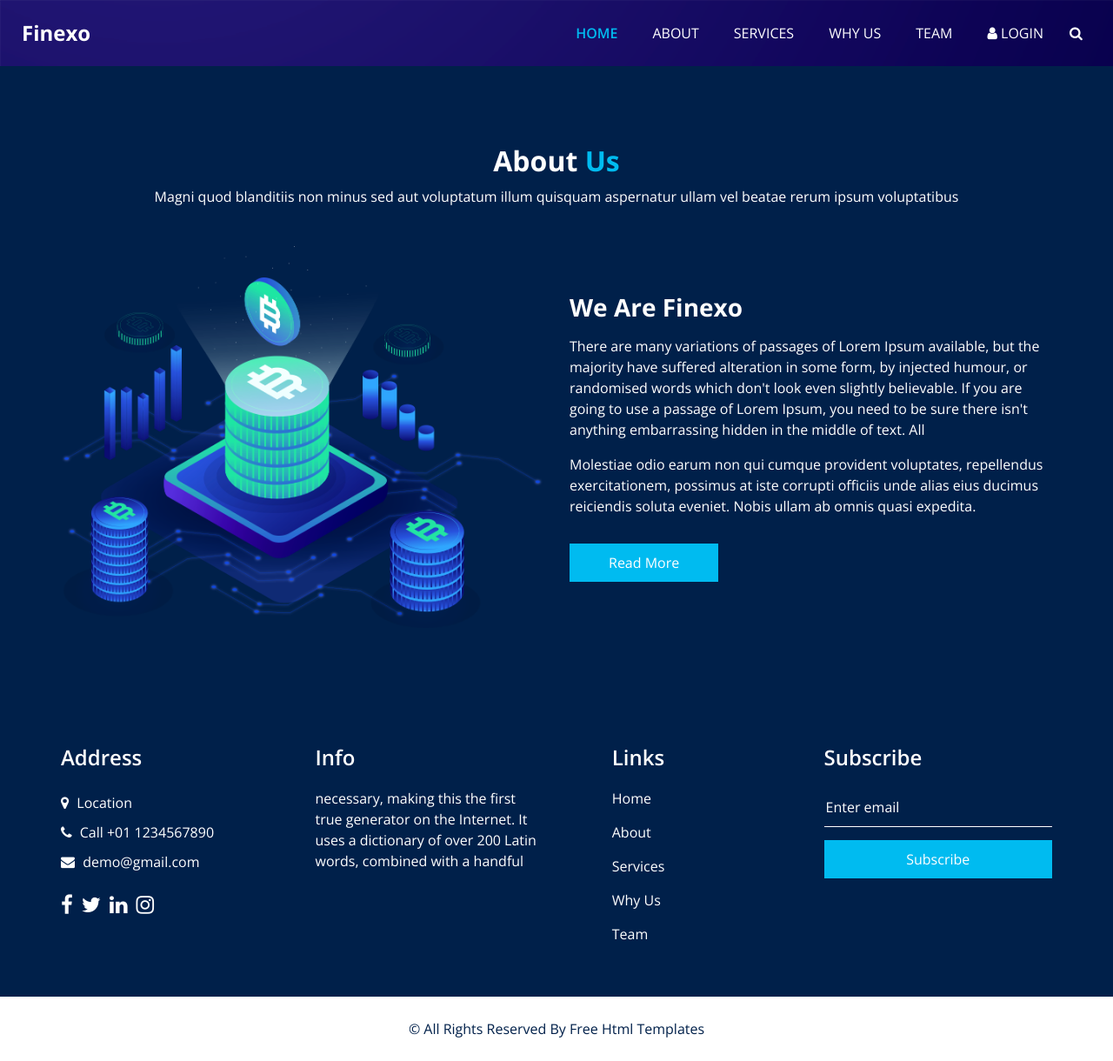
After one commit to Hector0015/Blog_Symfony, a Symfony app: template Blog-symfony/templates/page/about.html.twig in a window 1280 px wide. The commit adds this page. Shown: the whole page at 87% size. Run offline with Twig, Linux system fonts and the light colour scheme; the template is opened without the code that fills it, so the values that code supplies are empty; some libraries are stand-ins or nearby versions.

Commit message:
Empezar 1.2.3

```diff
--- a/Blog-symfony/public/index.html
+++ b/Blog-symfony/public/index.html
@@ -11,7 +11,7 @@
   <meta name="keywords" content="" />
   <meta name="description" content="" />
   <meta name="author" content="" />
-  <link rel="shortcut icon" href="images/favicon.png" type="">
+  <link rel="shortcut icon" href="images/inazumalogo.jpg" type="">
 
   <title> Finexo </title>
 
--- a/Blog-symfony/templates/base.html.twig
+++ b/Blog-symfony/templates/base.html.twig
@@ -11,7 +11,7 @@
   <meta name="keywords" content="" />
   <meta name="description" content="" />
   <meta name="author" content="" />
-  <link rel="shortcut icon" href="images/favicon.png" type="">
+  <link rel="shortcut icon" href="images/inazumalogo.jpg" type="">
 
 		<title> {% block title %}Finexo{% endblock %}</title>
 
--- /dev/null
+++ b/Blog-symfony/templates/page/about.html.twig
@@ -0,0 +1,140 @@
+{% extends 'base.html.twig' %}
+{% block title %}Inazuma{% endblock %}
+{% block body%}
+<!-- Principal Content Start-->
+ <section class="about_section layout_padding">
+    <div class="container  ">
+      <div class="heading_container heading_center">
+        <h2>
+          About <span>Us</span>
+        </h2>
+        <p>
+          Magni quod blanditiis non minus sed aut voluptatum illum quisquam aspernatur ullam vel beatae rerum ipsum voluptatibus
+        </p>
+      </div>
+      <div class="row">
+        <div class="col-md-6 ">
+          <div class="img-box">
+            <img src="images/about-img.png" alt="">
+          </div>
+        </div>
+        <div class="col-md-6">
+          <div class="detail-box">
+            <h3>
+              We Are Finexo
+            </h3>
+            <p>
+              There are many variations of passages of Lorem Ipsum available, but the majority have suffered alteration
+              in some form, by injected humour, or randomised words which don't look even slightly believable. If you
+              are going to use a passage of Lorem Ipsum, you need to be sure there isn't anything embarrassing hidden in
+              the middle of text. All
+            </p>
+            <p>
+              Molestiae odio earum non qui cumque provident voluptates, repellendus exercitationem, possimus at iste corrupti officiis unde alias eius ducimus reiciendis soluta eveniet. Nobis ullam ab omnis quasi expedita.
+            </p>
+            <a href="">
+              Read More
+            </a>
+          </div>
+        </div>
+      </div>
+    </div>
+  </section>
+
+  <!-- end about section -->
+
+  <!-- info section -->
+
+  <section class="info_section layout_padding2">
+    <div class="container">
+      <div class="row">
+        <div class="col-md-6 col-lg-3 info_col">
+          <div class="info_contact">
+            <h4>
+              Address
+            </h4>
+            <div class="contact_link_box">
+              <a href="">
+                <i class="fa fa-map-marker" aria-hidden="true"></i>
+                <span>
+                  Location
+                </span>
+              </a>
+              <a href="">
+                <i class="fa fa-phone" aria-hidden="true"></i>
+                <span>
+                  Call +01 1234567890
+                </span>
+              </a>
+              <a href="">
+                <i class="fa fa-envelope" aria-hidden="true"></i>
+                <span>
+                  demo@gmail.com
+                </span>
+              </a>
+            </div>
+          </div>
+          <div class="info_social">
+            <a href="">
+              <i class="fa fa-facebook" aria-hidden="true"></i>
+            </a>
+            <a href="">
+              <i class="fa fa-twitter" aria-hidden="true"></i>
+            </a>
+            <a href="">
+              <i class="fa fa-linkedin" aria-hidden="true"></i>
+            </a>
+            <a href="">
+              <i class="fa fa-instagram" aria-hidden="true"></i>
+            </a>
+          </div>
+        </div>
+        <div class="col-md-6 col-lg-3 info_col">
+          <div class="info_detail">
+            <h4>
+              Info
+            </h4>
+            <p>
+              necessary, making this the first true generator on the Internet. It uses a dictionary of over 200 Latin words, combined with a handful
+            </p>
+          </div>
+        </div>
+        <div class="col-md-6 col-lg-2 mx-auto info_col">
+          <div class="info_link_box">
+            <h4>
+              Links
+            </h4>
+            <div class="info_links">
+              <a class="active" href="index.html">
+                Home
+              </a>
+              <a class="" href="about.html">
+                About
+              </a>
+              <a class="" href="service.html">
+                Services
+              </a>
+              <a class="" href="why.html">
+                Why Us
+              </a>
+              <a class="" href="team.html">
+                Team
+              </a>
+            </div>
+          </div>
+        </div>
+        <div class="col-md-6 col-lg-3 info_col ">
+          <h4>
+            Subscribe
+          </h4>
+          <form action="#">
+            <input type="text" placeholder="Enter email" />
+            <button type="submit">
+              Subscribe
+            </button>
+          </form>
+        </div>
+      </div>
+    </div>
+  </section><!-- End of principal content -->
+{% endblock %}
--- a/Blog-symfony/templates/page/index.html.twig
+++ b/Blog-symfony/templates/page/index.html.twig
@@ -1,6 +1,6 @@
 {% extends 'base.html.twig' %}
 
-{% block title %}HOla{% endblock %}
+{% block title %}Inazuma{% endblock %}
 
 {% block body %}
 
```
Also changed, not shown: Blog-symfony/src/Controller/PageController.php (+7 -0 lines), Blog-symfony/public/images/inazumalogo.jpg (added).
